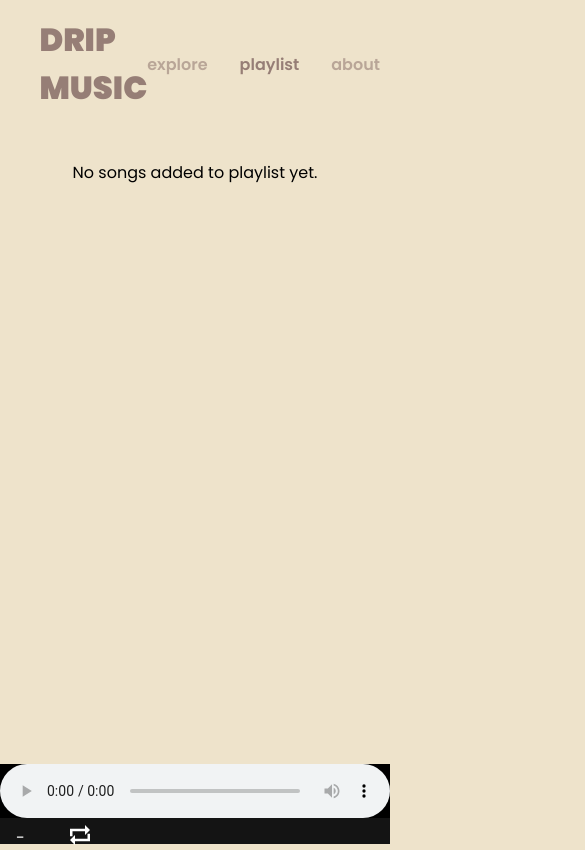
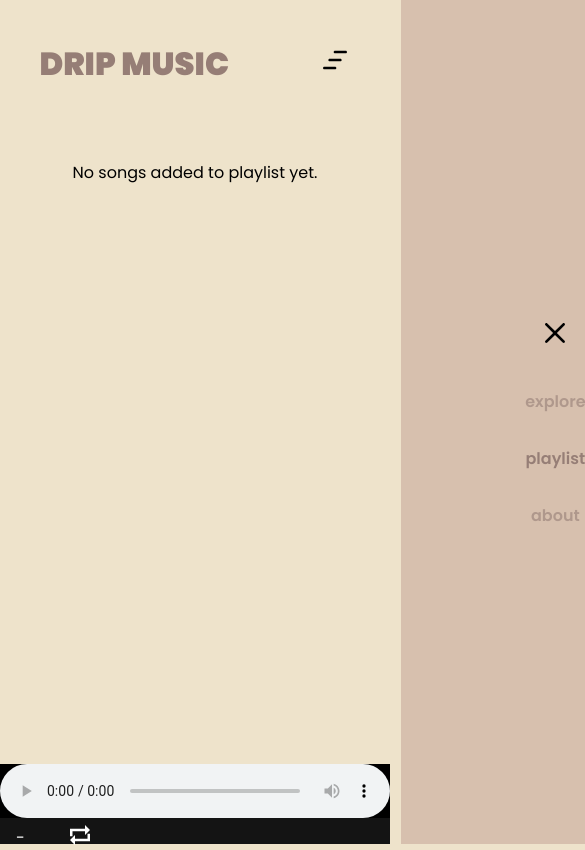
Before and after one commit to pandacover/streamMusic, a React (Vite) app: page /playlist in a window 390 px wide. Shown: the top 850 px of the page, 585 px wide, since content can reach past the window. Built offline with nearby package versions, Linux system fonts and the light colour scheme.

Commit message:
navbar is updated to be responsive

```diff
--- a/src/components/layout/navbar/index.tsx
+++ b/src/components/layout/navbar/index.tsx
@@ -1,15 +1,37 @@
 import styles from "./navbar.module.scss";
 import { NavbarItems } from "./navbar-items";
 import { ActiveLink } from "../../../lib";
+import {
+	CgMenuMotion as MenuIconOpen,
+	CgClose as MenuIconClose,
+} from "react-icons/cg";
+import { useState } from "react";
 
 const Navbar = () => {
+	const [isMenuOpen, setIsMenuOpen] = useState(false);
+	const toggleMenu = (e: React.MouseEvent<HTMLButtonElement, MouseEvent>) => {
+		e.preventDefault();
+		setIsMenuOpen(!isMenuOpen);
+	};
 	return (
 		<header className={styles.container}>
 			<div className={styles.brandContainer}>
 				<span>Drip Music</span>
 			</div>
-			<nav className={styles.navContainer}>
+			<div className={styles.menuOpen}>
+				<button onClick={(e) => toggleMenu(e)}>
+					<MenuIconOpen />
+				</button>
+			</div>
+			<nav
+				className={`${styles.navContainer} ${styles[isMenuOpen.toString()]}`}
+			>
 				<ul className={styles.navbar}>
+					<li className={styles.menuClose}>
+						<button onClick={(e) => toggleMenu(e)}>
+							<MenuIconClose />
+						</button>
+					</li>
 					{NavbarItems.map(({ id, name, href }) => (
 						<li key={id}>
 							<ActiveLink href={href}>{name}</ActiveLink>
--- a/src/components/layout/navbar/navbar.module.scss
+++ b/src/components/layout/navbar/navbar.module.scss
@@ -1,4 +1,5 @@
 $primary-color: #967e76;
+$primaryLight: #d7c0ae;
 
 ul {
 	list-style-type: none;
@@ -8,12 +9,21 @@ a {
 	text-decoration: none;
 }
 
+button {
+	background-color: transparent;
+	font-size: 2rem;
+	outline: none;
+	border: none;
+	cursor: pointer;
+}
+
 .container {
 	width: 88%;
 	height: 4em;
 	display: flex;
 	padding: 0 1em;
 	margin: 2em auto;
+	position: relative;
 }
 
 .brandContainer {
@@ -39,3 +49,39 @@ a {
 		justify-content: end;
 	}
 }
+
+.menuOpen,
+.menuClose {
+	display: none;
+}
+
+@media screen and (max-width: 538px) {
+	.menuOpen {
+		height: 100%;
+		display: flex;
+		align-items: center;
+	}
+	.navContainer {
+		top: -2em;
+		width: 90%;
+		right: -100%;
+		z-index: 999;
+		height: 100vh;
+		position: absolute;
+		background: $primaryLight;
+		transition: all 150ms linear 0s;
+
+		.navbar {
+			flex-flow: column;
+			justify-content: center;
+		}
+
+		.menuClose {
+			display: block;
+		}
+	}
+
+	.navContainer.true {
+		right: -2em;
+	}
+}
```
